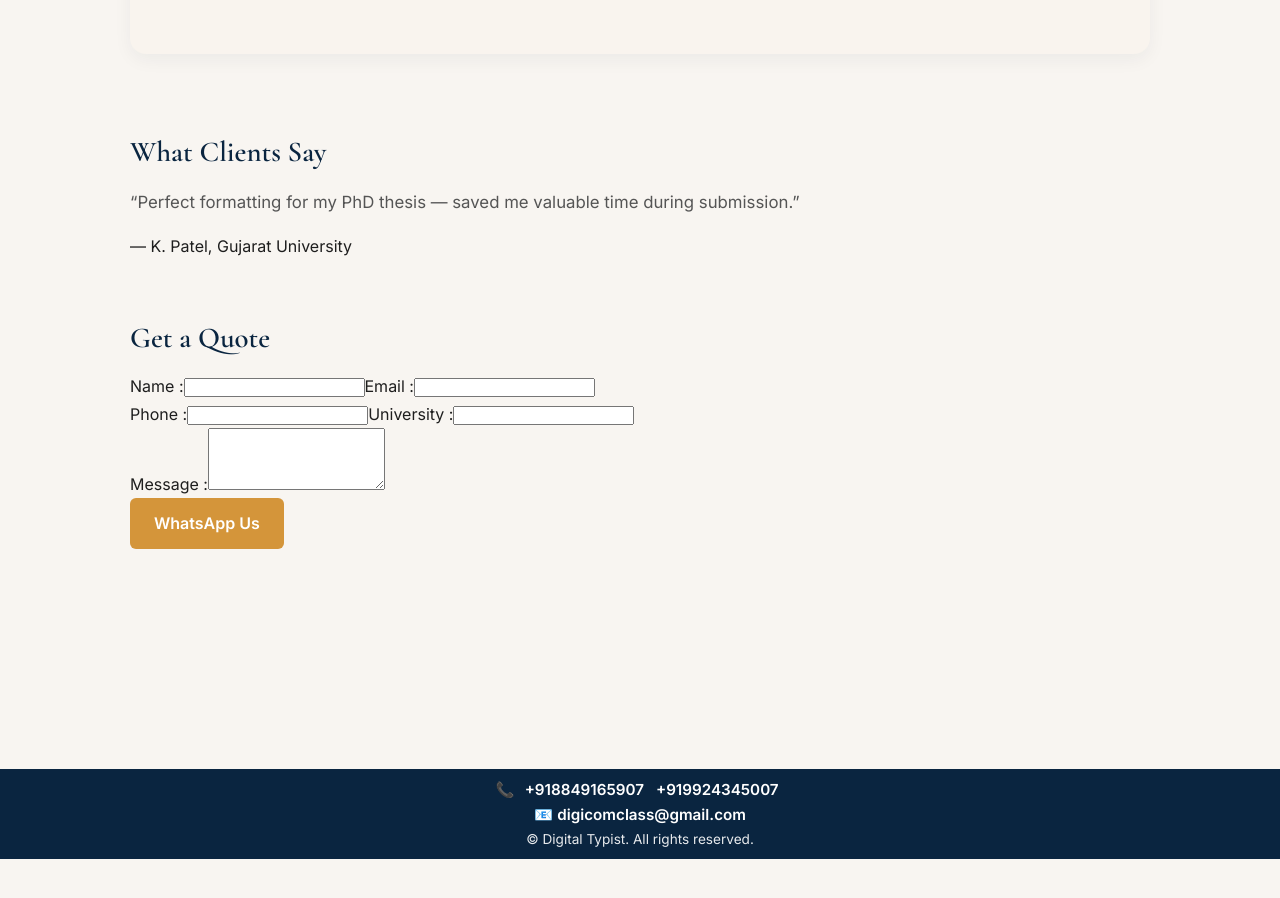
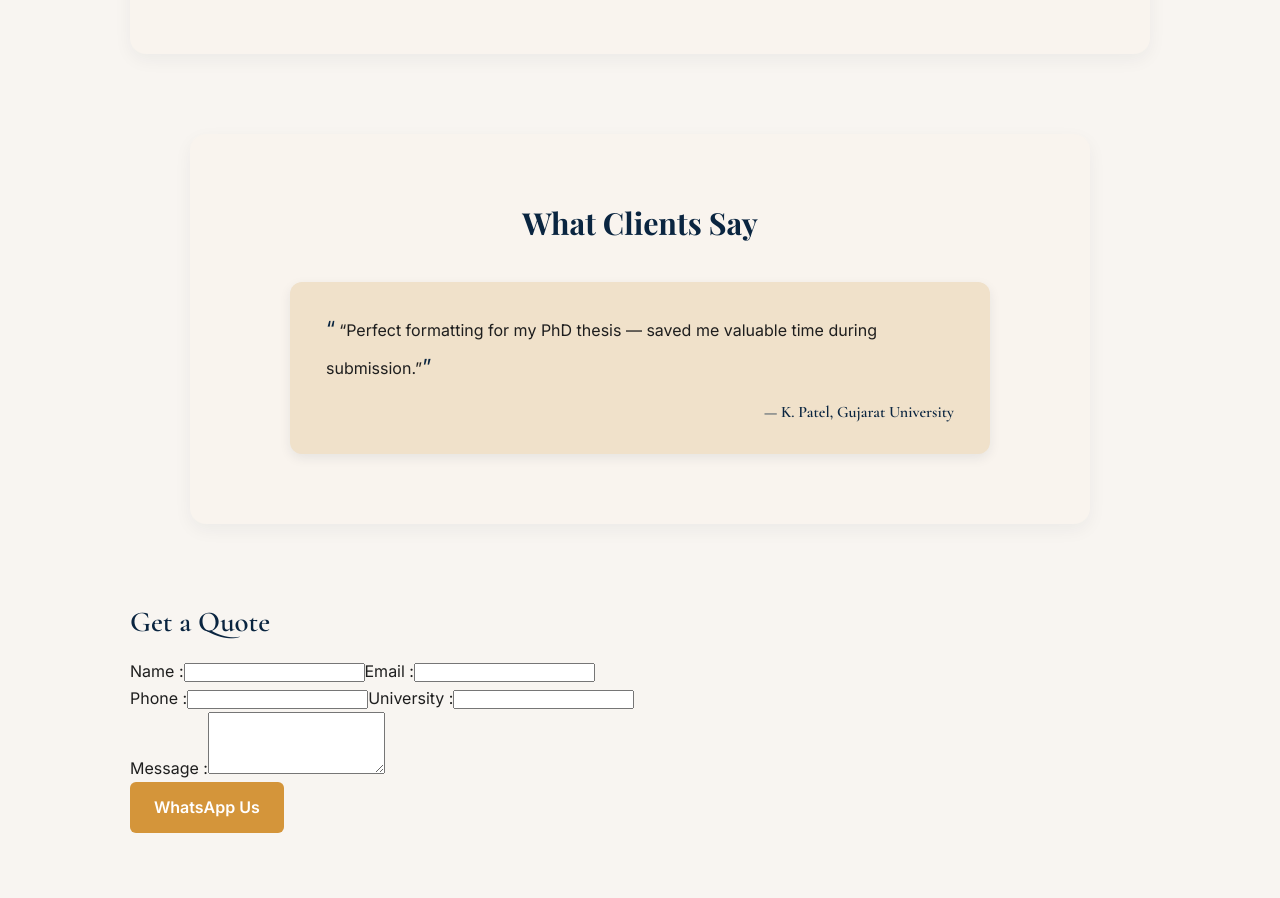
Before and after one commit to digital-typist/digital-typist-lts, a Next.js app: page / in a window 1280 px wide. Shown: the part 2420-3318 px from the top of the page. Before the commit the page ends 3279 px from the top, so only its background shows below. Built offline with nearby package versions, Linux system fonts and the light colour scheme.

Commit message:
Update home.css

```diff
--- a/src/app/css/home.css
+++ b/src/app/css/home.css
@@ -533,3 +533,89 @@
         flex-direction: row;
     }
 }
+
+/* ===== TESTIMONIALS SECTION ===== */
+.testimonials {
+    background: #f9f4ee;
+    border-radius: 16px;
+    padding: 70px 50px;
+    margin: 80px auto;
+    max-width: 900px;
+    text-align: center;
+    box-shadow: 0 6px 18px rgba(10, 37, 64, 0.05);
+    transition: box-shadow 0.3s ease, transform 0.3s ease;
+}
+
+.testimonials:hover {
+    box-shadow: 0 10px 26px rgba(10, 37, 64, 0.08);
+    transform: translateY(-2px);
+}
+
+.testimonials h2 {
+    font-family: "Playfair Display", serif;
+    font-weight: 700;
+    color: var(--brand);
+    margin-bottom: 40px;
+    font-size: 1.9rem;
+}
+
+/* quote container */
+.testi {
+    background: #f0e1ca;
+    border-radius: 12px;
+    padding: 28px 36px;
+    box-shadow: 0 4px 12px rgba(10, 37, 64, 0.08);
+    text-align: left;
+    max-width: 700px;
+    margin: 0 auto;
+    transition: transform 0.3s ease, box-shadow 0.3s ease;
+}
+
+.testi:hover {
+    transform: translateY(-3px);
+    box-shadow: 0 8px 20px rgba(10, 37, 64, 0.12);
+}
+
+/* quote text */
+.testi p {
+    font-family: "Inter", sans-serif;
+    font-size: 1rem;
+    color: var(--text);
+    line-height: 1.8;
+    margin-bottom: 14px;
+    quotes: "“" "”" "‘" "’";
+}
+
+.testi p::before {
+    content: open-quote;
+    color: var(--brand);
+    font-size: 1.3rem;
+    margin-right: 4px;
+}
+
+.testi p::after {
+    content: close-quote;
+    color: var(--brand);
+    font-size: 1.3rem;
+}
+
+/* author name */
+.testi footer {
+    font-family: "Cormorant Garamond", serif;
+    font-size: 1rem;
+    color: var(--brand);
+    font-weight: 600;
+    text-align: right;
+}
+
+/* responsive */
+@media (max-width: 700px) {
+    .testimonials {
+        padding: 50px 24px;
+        margin: 60px 16px;
+    }
+
+    .testi {
+        padding: 22px 24px;
+    }
+}
```
